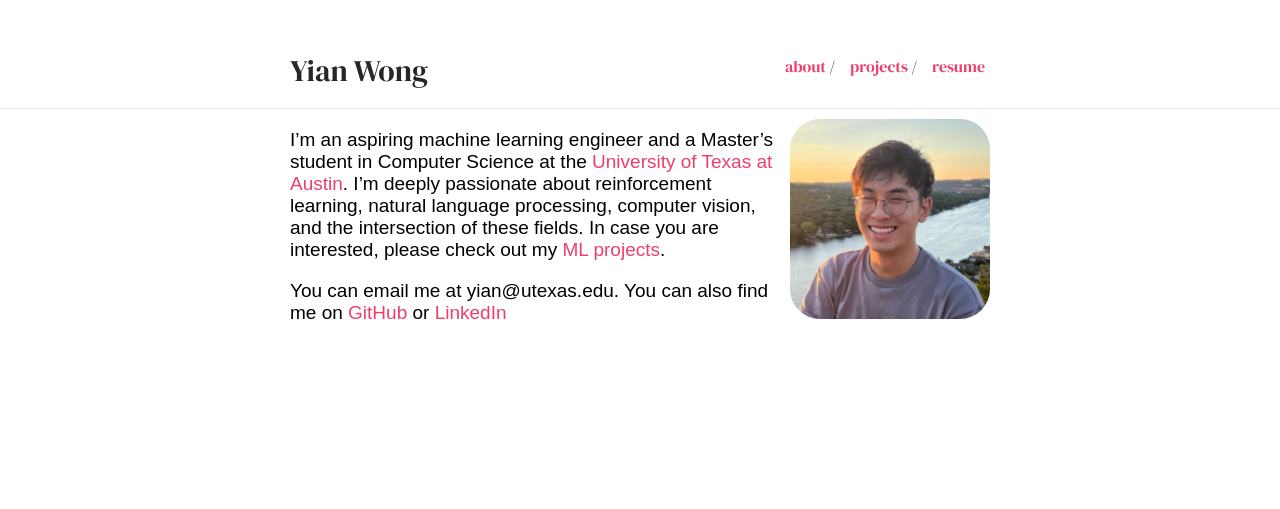
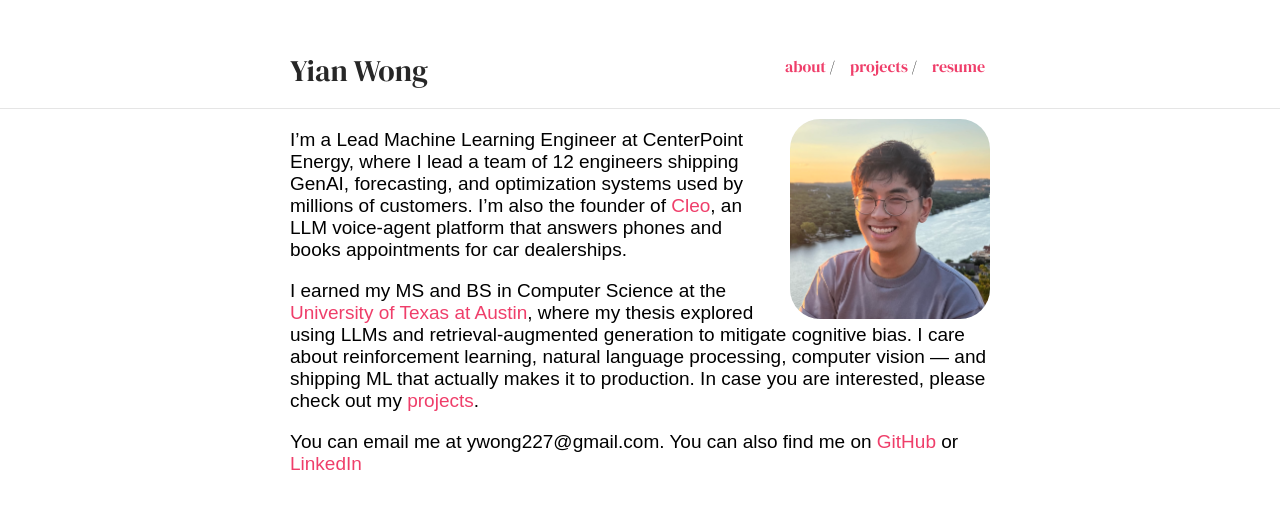
Before and after one commit to 1yian/1yian.github.io, a Jekyll site: the page built from index.md, in a window 1280 px wide. Shown: the top 509 px of the page. Built offline with Jekyll 4.4.1, drawn with Linux system fonts in a browser that asks for light colours; some web fonts are replaced.

Commit message:
Update bio, add Cleo, fix email and resume link
Co-Authored-By: Claude Fable 5 <noreply@anthropic.com>

```diff
--- a/_config.yml
+++ b/_config.yml
@@ -20,7 +20,7 @@
 
 title: Yian Wong
 baseurl: "" # the subpath of your site, e.g. /blog
-url: "http://1yian.com" # the base hostname & protocol for your site, e.g. http://example.com
+url: "https://1yian.com" # the base hostname & protocol for your site, e.g. http://example.com
 twitter_username: 1yian
 github_username:  1yian
 
@@ -35,7 +35,7 @@ nav:
   - name: "projects"
     link: "/projects"
   - name: "resume"
-    link: "https://drive.google.com/file/d/1K9QoxzdmL1ibX-UshI5-YXFQoGOImm_D/view?usp=sharing"
+    link: "https://drive.google.com/file/d/1Ju8MXe0DlC-R49GDbQyV31v7BrPmV4OT/view?usp=sharing"
 
 # Exclude from processing.
 # The following items will not be processed, by default.
--- a/index.md
+++ b/index.md
@@ -4,6 +4,8 @@ layout: default
 <img class="profile-picture" src="imgs/me.jpg">
 
 
-I'm an aspiring machine learning engineer and a Master's student in Computer Science at the [University of Texas at Austin](https://www.cs.utexas.edu/). I'm deeply passionate about reinforcement learning, natural language processing, computer vision, and the intersection of these fields. In case you are interested, please check out my [ML projects](projects).
+I'm a Lead Machine Learning Engineer at CenterPoint Energy, where I lead a team of 12 engineers shipping GenAI, forecasting, and optimization systems used by millions of customers. I'm also the founder of [Cleo](https://callcleo.ai), an LLM voice-agent platform that answers phones and books appointments for car dealerships.
 
-You can email me at yian@utexas.edu.  You can also find me on [GitHub](https://github.com/1yian) or [LinkedIn](https://www.linkedin.com/in/yianwong/)
+I earned my MS and BS in Computer Science at the [University of Texas at Austin](https://www.cs.utexas.edu/), where my thesis explored using LLMs and retrieval-augmented generation to mitigate cognitive bias. I care about reinforcement learning, natural language processing, computer vision — and shipping ML that actually makes it to production. In case you are interested, please check out my [projects](projects).
+
+You can email me at ywong227@gmail.com.  You can also find me on [GitHub](https://github.com/1yian) or [LinkedIn](https://www.linkedin.com/in/yianwong/)
```
Also changed, not shown: contact.md (+1 -1 lines), projects.md (+6 -0 lines).
